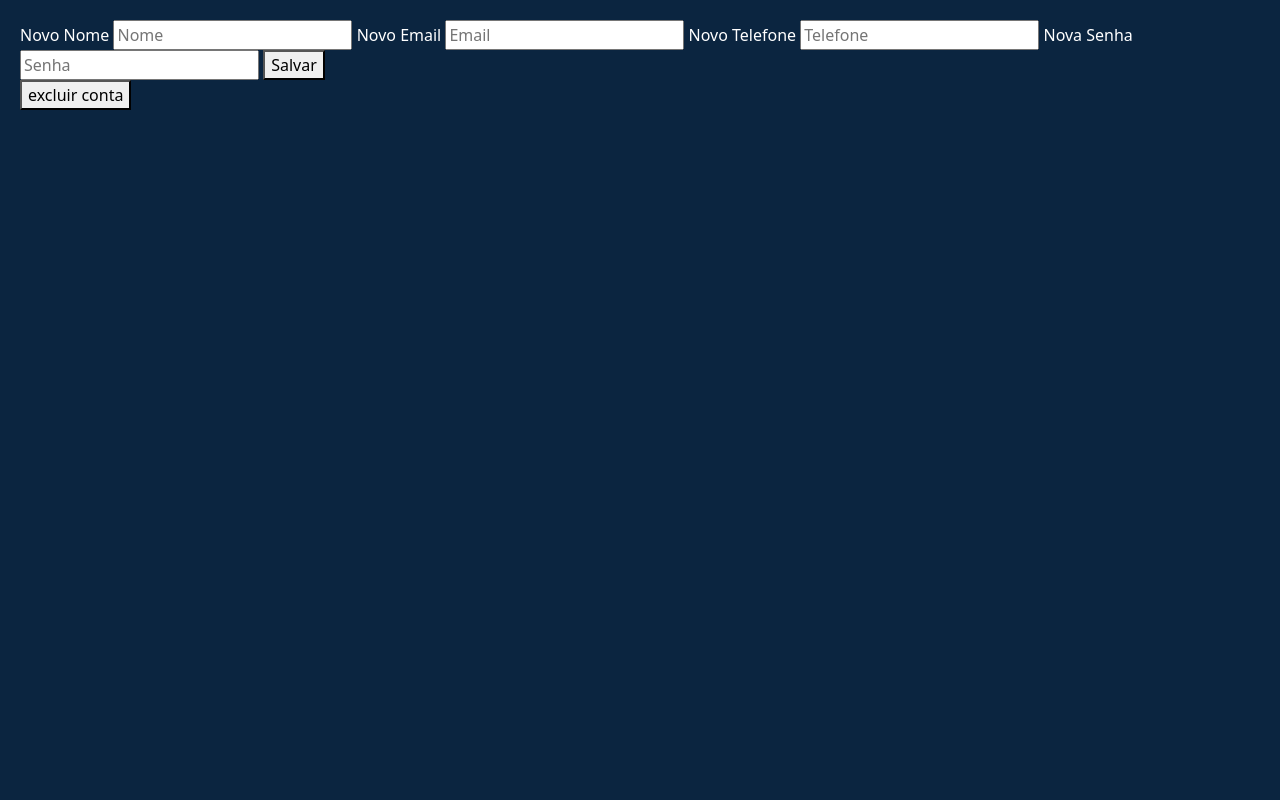
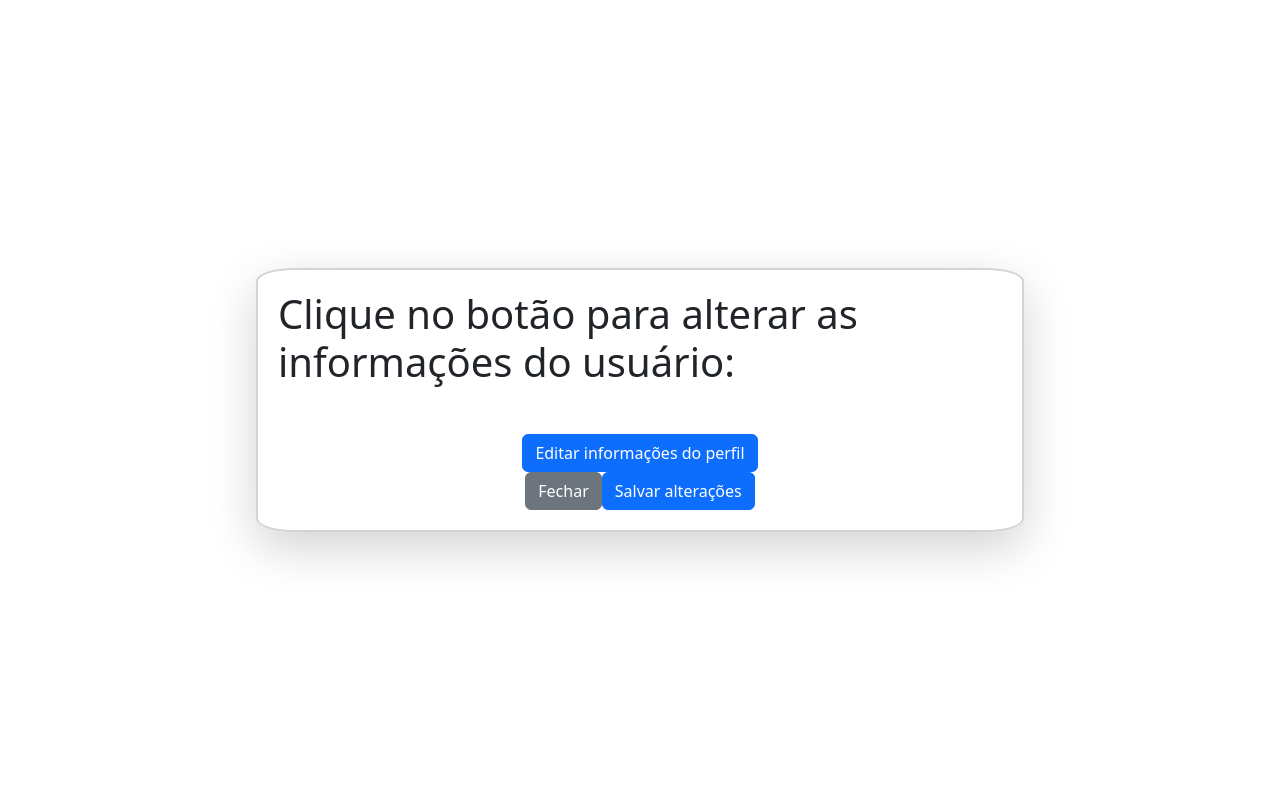
Before and after one commit to Puccinella/Projeto-Final, a Node server app: page /configConta in a window 1280 px wide. Run offline with Node 20, Linux system fonts and the light colour scheme; some libraries are stand-ins or nearby versions.

Commit message:
L
Co-authored-by: Pedro-E00 <Pedro-E00@users.noreply.github.com>
Co-authored-by: Kaysheen <Puccinella@users.noreply.github.com>

```diff
--- a/src/controllers/controllerCadastro.js
+++ b/src/controllers/controllerCadastro.js
@@ -13,9 +13,8 @@
 
     Usuario.criarUsuario(nome, telefone, email, senha);
 
-    res.send("Usuario cadastrado");
     console.log(nome, telefone, email, senha);
-    res.resdirect('/entrar');
+    res.redirect('/entrar');
 }
 
 
--- a/src/controllers/controllerCadastroJogos.js
+++ b/src/controllers/controllerCadastroJogos.js
@@ -4,6 +4,7 @@
 const paginaCadastroJogos = (req, res) => {
     res.render('../views/pages/cadastroJogos');
 };
+
 
 const cadastroJogos = (req, res) => {
     const titulo = req.body.title;
@@ -15,9 +16,8 @@
 
     jogo.cadastrarJogo(titulo, preco, distribuidora, categoria, descricao, desenvolvedor);
 
-    res.send("Jogo cadastrado");
     console.log(titulo, preco, distribuidora, categoria, descricao, desenvolvedor);
-    res.resdirect('/cadastroJogos');
+    res.redirect('/cadastroJogos');
 };
 
 module.exports = {
--- a/src/views/pages/cadastroJogos.html
+++ b/src/views/pages/cadastroJogos.html
@@ -76,7 +76,7 @@
                     </button>
 
                     <!-- Modal do cadastro de jogos -->
-                    <form action="cadastroJogos" method="post">
+                    <form action="/cadastroJogos" method="post">
                         <div class="modal-lg modal fade modal-cent" id="exampleModal" tabindex="-1" aria-labelledby="exampleModalLabel" aria-hidden="true">
                             <div class="modal-dialog modal-dialog-centered modal-dialog-scrollable">
                                 <div class="modal-content">
--- a/src/views/pages/carrinho.ejs
+++ b/src/views/pages/carrinho.ejs
@@ -54,6 +54,7 @@
                     <strong>R$ preço</strong>
                 </div>
                 <button class="btn btn-success w-100 mb-2">Finalizar compra</button>
+
                 <button class="btn btn-outline-light w-100">Continuar para o pagamento</button>
             </div>
         </div>
--- a/src/views/pages/configConta.ejs
+++ b/src/views/pages/configConta.ejs
@@ -3,23 +3,146 @@
 <head>
     <meta charset="UTF-8">
     <meta name="viewport" content="width=device-width, initial-scale=1.0">
-    <link rel="stylesheet" href="style.css">
-    <title>document</title>
-    <link href="https://cdn.jsdelivr.net/npm/bootstrap@5.3.8/dist/css/bootstrap.min.css" rel="stylesheet" integrity="sha384-sRIl4kxILFvY47J16cr9ZwB07vP4J8+LH7qKQnuqkuIAvNWLzeN8tE5YBujZqJLB" crossorigin="anonymous"></head>
+    <title>Document</title>
+    <link href="https://cdn.jsdelivr.net/npm/bootstrap@5.3.8/dist/css/bootstrap.min.css" rel="stylesheet" integrity="sha384-sRIl4kxILFvY47J16cr9ZwB07vP4J8+LH7qKQnuqkuIAvNWLzeN8tE5YBujZqJLB" crossorigin="anonymous">
+    <style>
+        * {
+            margin: 0;
+            padding: 0;
+            box-sizing: border-box;
+        }
+
+        html, body {
+            height: 100vh;
+        }
+
+        body {
+            display: flex;
+            flex-direction: column;
+        }
+
+        header {
+            background-color: lightgray;
+            padding: 20px;
+        }
+
+        main {
+            flex: 1;
+            align-items: center;
+            display: flex;
+        }
+
+        footer {
+            background-color: lightgray;
+            padding: 20px;
+        }
+        .login{
+            display: flex;
+            justify-content: center;
+            align-items: center;
+        }
+        .login > .col{
+            padding: 20px;
+            max-width: 60vw;
+            margin: 10px;
+            border: 2px solid lightgray;
+            border-radius: 5%;
+        }
+        .colbutton{
+            display: flex;
+            justify-content: end;
+        }
+        .col{
+            display: flex;
+            flex-direction: column;
+            align-items: center;
+        }
+    </style>
+</head>
 <body>
+
     <main>
-        <form action="/configConta/atualizar" method="post">
-            <label for="">Novo Nome</label>
-            <input type="text" name="newName" id="" placeholder="Nome">
-            <label for="">Novo Email</label>
-            <input type="email" name="newEmail" id="" placeholder="Email">
-            <label for="">Novo Telefone</label>
-            <input type="text" name="newPhone" id="" placeholder="Telefone">
-            <label for="">Nova Senha</label>
-            <input type="password" name="newPassword" id="" placeholder="Senha">
-            <button type="submit" name="acao" value="atualizar">Salvar</button> <br>
-            <button type="submit" name="acao" value="excluir">excluir conta</button>
-        </form>
+
+        <div class="container">
+            <div class="row login d-flex justify-content: center;
+            align-items: center;">
+                <div class="col shadow-lg ">
+
+                    <h1 class="mb-5">Clique no botão para alterar as informações do usuário:</h1>
+
+                    <!-- Butão do modal (sempre copiar esse kkkkkkk) -->
+                    <button type="button" class="btn btn-primary" data-bs-toggle="modal" data-bs-target="#exampleModal">
+                    Editar informações do perfil
+                    </button>
+
+                    <!-- Modal do cadastro de jogos -->
+                    <form action="/cadastroJogos" method="post">
+                        <div class="modal-lg modal fade modal-cent" id="exampleModal" tabindex="-1" aria-labelledby="exampleModalLabel" aria-hidden="true">
+                            <div class="modal-dialog modal-dialog-centered modal-dialog-scrollable">
+                                <div class="modal-content">
+                                <div class="modal-header">
+                                    <h5 class="modal-title" id="exampleModalLabel">Informações do perfil</h5>
+                                    <button type="button" class="btn-close" data-bs-dismiss="modal" aria-label="Close"></button>
+                                </div>
+                                <div class="modal-body">
+                                    <div class="mb-3 row">
+                                        <div class="row mb-3">
+                                            <p>nome atual:
+                                        </div>
+                                    </div>
+                                        <label for="inputnome" class="col-sm-2 col-form-label">Nome:</label>
+                                        <div class="col-sm-10">
+                                            <input type="text" class="form-control" id="inputnome" placeholder="eliaszinho" name="nome">
+                                        </div>
+
+                                    <hr>
+                                    <div class="mb-3 row">
+                                        <div class="row mb-3">
+                                            <!--email do usuario-->
+                                            <p>Email atual:</div>p>
+                                        </div>
+                                        <label for="inputemail" class="col-sm-2 col-form-label">Email:</label>
+                                        <div class="col-sm-10">
+                                            <input type="email" class="form-control" id="inputemail" placeholder="email@gmail.com" name="email">
+                                        </div>
+                                    </div>
+                                    <hr>
+                                    <div class="mb-3 row">
+                                        <div class="row mb-3">
+                                            <!--telefone do usuario-->
+                                            <p>telefone atual:</div>p>
+                                        </div>
+                                        <label for="inputtelefone" class="col-sm-2 col-form-label">Telefone:</label>
+                                        <div class="col-sm-10">
+                                            <input type="tel" class="form-control" id="inputtelefone" placeholder="**-*****-****" name="telefone" >
+                                        </div>
+                                    </div>
+                                    <hr>
+                                    <div class="mb-3 row">
+                                        <label for="inputsenha" class="col-sm-2 col-form-label">Senha:</label>
+                                        <div class="col-sm-10">
+                                            <input type="password" class="form-control" id="inputsenha" name="senha" minlength="8" placeholder="********">
+                                        </div>
+                                    </div>
+                                </div>
+                                </div>
+                                <div class="modal-footer">
+                                    <button type="button" class="btn btn-secondary" data-bs-dismiss="modal">Fechar</button>
+                                    <button type="submit" class="btn btn-primary">Salvar alterações</button>
+                                </div>
+                            </div>
+                        </div>
+                    </form>
+
+                    </div>
+
+                </div>
+
+            </div>
+        </div>
+
     </main>
+    <script src="https://cdn.jsdelivr.net/npm/@popperjs/core@2.11.8/dist/umd/popper.min.js" integrity="sha384-I7E8VVD/ismYTF4hNIPjVp/Zjvgyol6VFvRkX/vR+Vc4jQkC+hVqc2pM8ODewa9r" crossorigin="anonymous"></script>
+    <script src="https://cdn.jsdelivr.net/npm/bootstrap@5.3.8/dist/js/bootstrap.min.js" integrity="sha384-G/EV+4j2dNv+tEPo3++6LCgdCROaejBqfUeNjuKAiuXbjrxilcCdDz6ZAVfHWe1Y" crossorigin="anonymous"></script>
 </body>
 </html>
--- /dev/null
+++ b/src/views/pages/configjogo.ejs
@@ -0,0 +1 @@
+<!--NÃO MEXER-->
```
Also changed, not shown: src/controllers/controllerConfigJogo.js (added, +33 -0 lines), src/models/jogo.cjs (+17 -2 lines), src/models/relacoes.cjs (deleted, +0 -14 lines), src/routes/routeConfigJogo.js (added, +8 -0 lines), src/views/pages/cadastro.ejs (+4 -4 lines), src/views/pages/cadastroJogos.ejs (+21 -30 lines).
